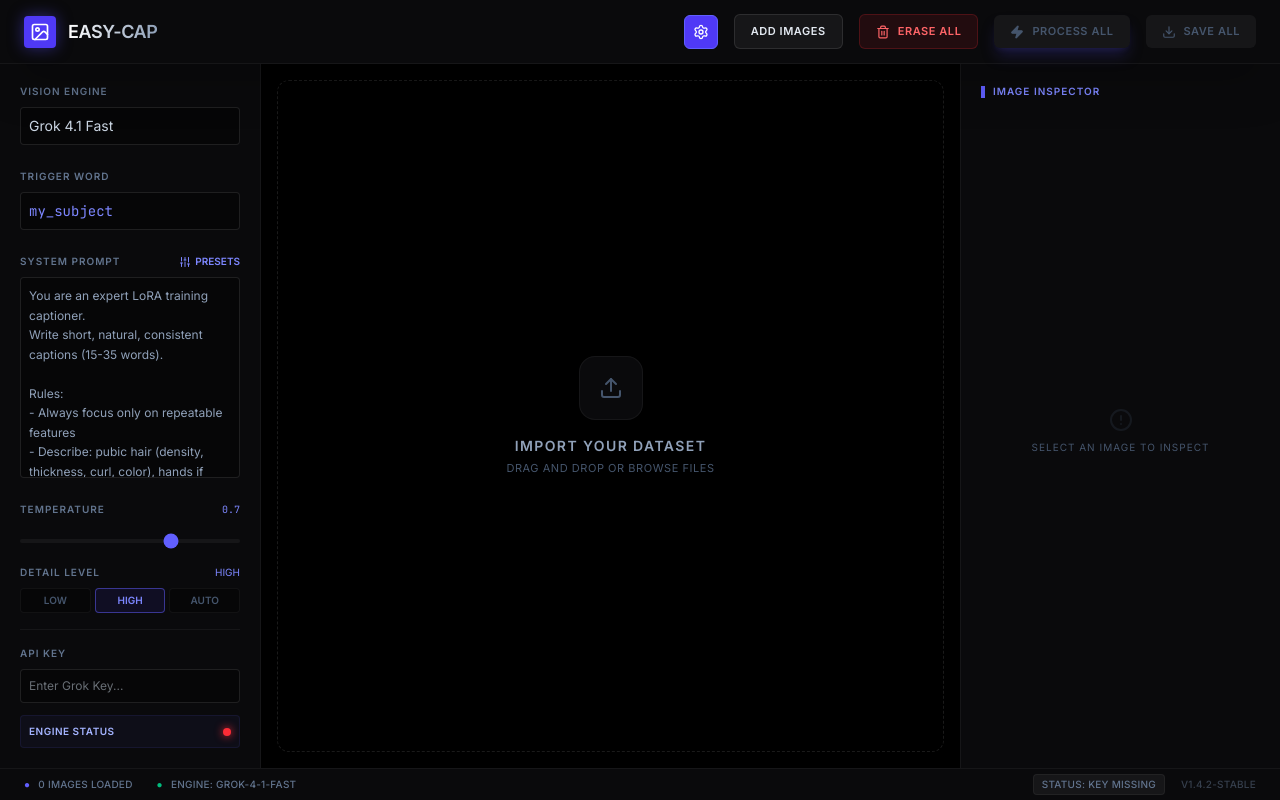
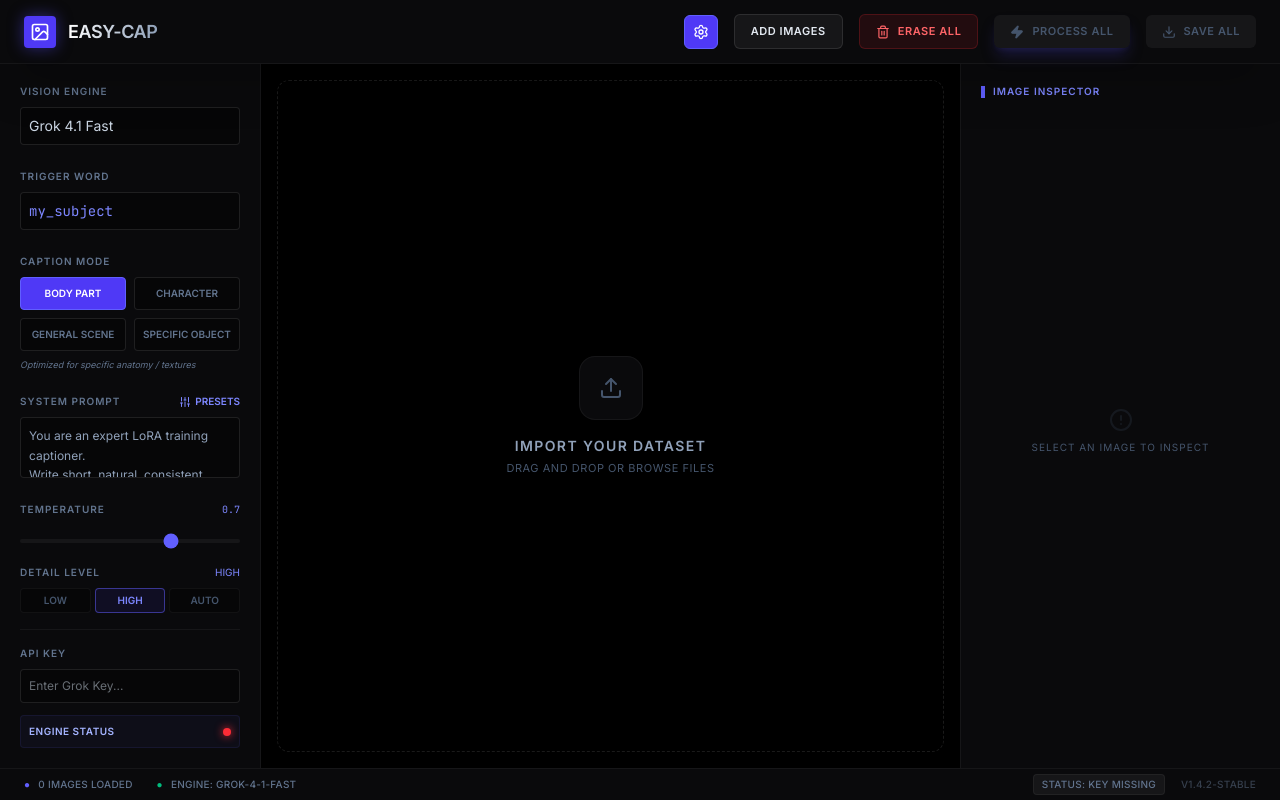
Before and after one commit to niofrequency/EasyCap, a React (Vite) app: page / in a window 1280 px wide. Built offline with nearby package versions, Linux system fonts and the light colour scheme.

Commit message:
Update App.tsx

```diff
--- a/src/App.tsx
+++ b/src/App.tsx
@@ -47,6 +47,33 @@
   detail: 'low' | 'high' | 'auto';
 }
 
+const CAPTION_MODES = [
+  {
+    id: 'bodypart',
+    name: 'Body Part',
+    defaultTrigger: 'hairy pussy',
+    description: 'Optimized for specific anatomy / textures'
+  },
+  {
+    id: 'character',
+    name: 'Character',
+    defaultTrigger: 'my_character',
+    description: 'People, outfits, poses, expressions'
+  },
+  {
+    id: 'general',
+    name: 'General Scene',
+    defaultTrigger: 'my_scene',
+    description: 'Full images, environments, composition'
+  },
+  {
+    id: 'object',
+    name: 'Specific Object',
+    defaultTrigger: 'my_object',
+    description: 'Items, clothing, accessories, etc.'
+  }
+];
+
 const STYLE_PRESETS = [
   { name: 'Pure Hairy', prompt: 'Focus strictly on dense pubic hair, detailed strands, and natural curl. No shaving.' },
   { name: 'Realistic Skin', prompt: 'Highlight skin texture, pores, realism, and soft lighting. Avoid smoothed plastic looks.' },
@@ -78,6 +105,7 @@
     };
   });
   const [availableModels, setAvailableModels] = useState<{id: string, name: string}[]>(MODELS);
+  const [currentMode, setCurrentMode] = useState('bodypart');
   const [isSidebarOpen, setSidebarOpen] = useState(true);
   const [isProcessing, setIsProcessing] = useState(false);
   const [isPaused, setIsPaused] = useState(false);
@@ -456,6 +484,35 @@
                 />
               </div>
 
+              <div className="mb-6">
+                <label className="text-[10px] uppercase tracking-widest text-slate-500 font-bold mb-2 block">Caption Mode</label>
+                <div className="grid grid-cols-2 gap-2">
+                  {CAPTION_MODES.map(mode => (
+                    <button
+                      key={mode.id}
+                      onClick={() => {
+                        setCurrentMode(mode.id);
+                        setSettings(s => ({
+                          ...s,
+                          triggerWord: mode.defaultTrigger
+                        }));
+                      }}
+                      className={cn(
+                        "py-2 px-1 rounded text-[10px] font-bold uppercase transition-all border",
+                        currentMode === mode.id
+                          ? "bg-indigo-600 border-indigo-500 text-white"
+                          : "bg-black/40 border-white/10 hover:border-white/30 text-slate-500"
+                      )}
+                    >
+                      {mode.name}
+                    </button>
+                  ))}
+                </div>
+                <p className="text-[9px] text-slate-500 mt-2 italic leading-tight">
+                  {CAPTION_MODES.find(m => m.id === currentMode)?.description}
+                </p>
+              </div>
+
               <div className="mb-6 flex-1 flex flex-col">
                 <div className="flex justify-between items-center mb-2">
                   <label className="text-[10px] uppercase tracking-widest text-slate-500 font-bold block">System Prompt</label>
```
